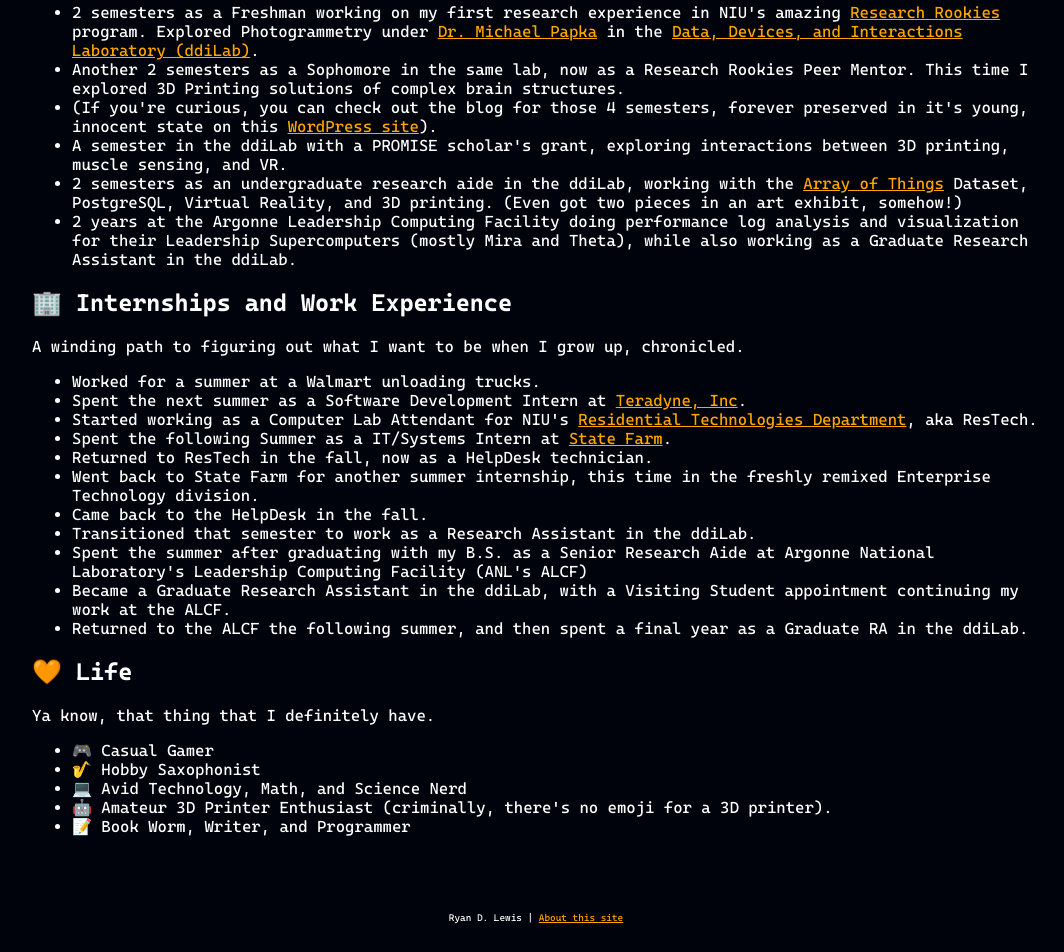
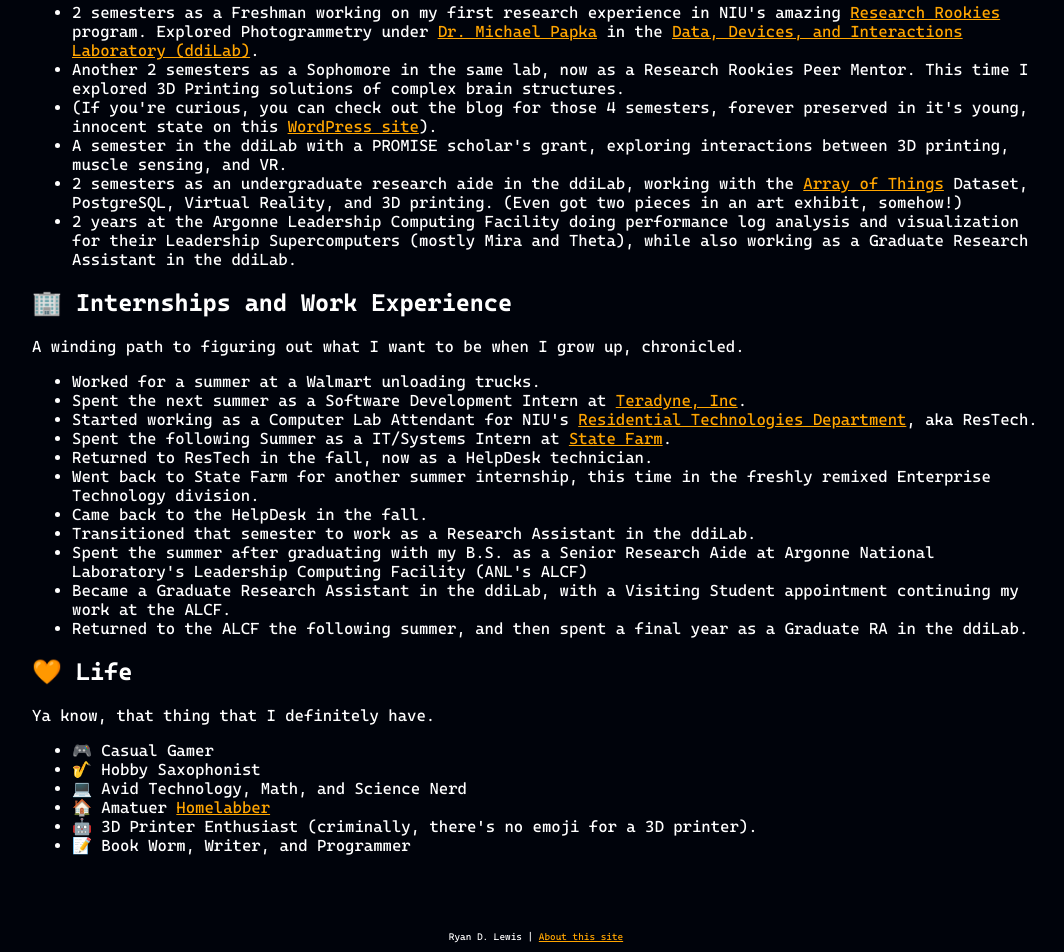
Before and after one commit to LuckierDodge/website, an Eleventy site: page aboutme.md in a window 1280 px wide. Shown: the part 603-1555 px from the top of the page, without its empty margins (104-1168 px from the left). Built offline with nearby package versions, Linux system fonts and the light colour scheme; Eleventy itself is replaced by a stand-in of ours; files that its build step writes are made by us from their sources.

Commit message:
Updated 'Life' section

```diff
--- a/aboutme.md
+++ b/aboutme.md
@@ -55,5 +55,6 @@
 * 🎮 Casual Gamer
 * 🎷 Hobby Saxophonist
 * 💻 Avid Technology, Math, and Science Nerd
-* 🤖 Amateur 3D Printer Enthusiast (criminally, there's no emoji for a 3D printer).
+* 🏠 Amatuer [Homelabber](https://www.reddit.com/r/homelab/)
+* 🤖 3D Printer Enthusiast (criminally, there's no emoji for a 3D printer).
 * 📝 Book Worm, Writer, and Programmer
```
